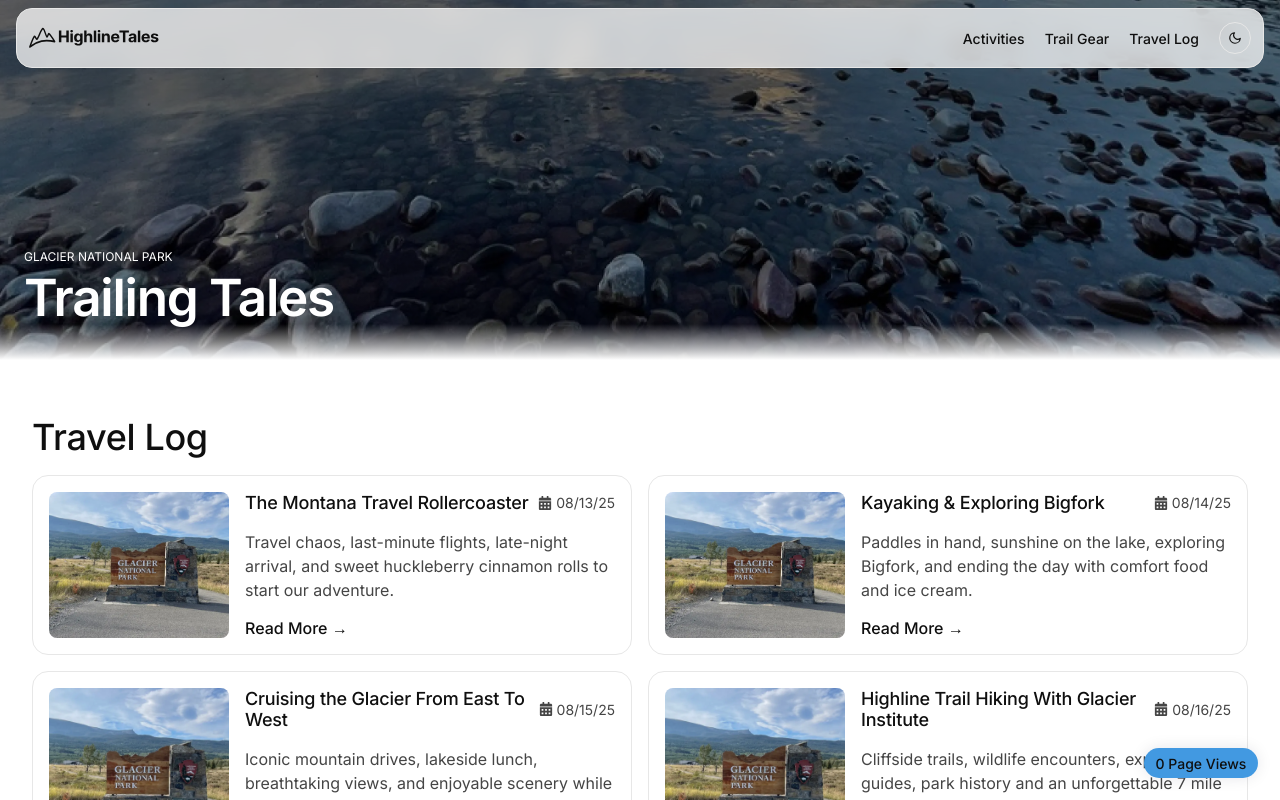
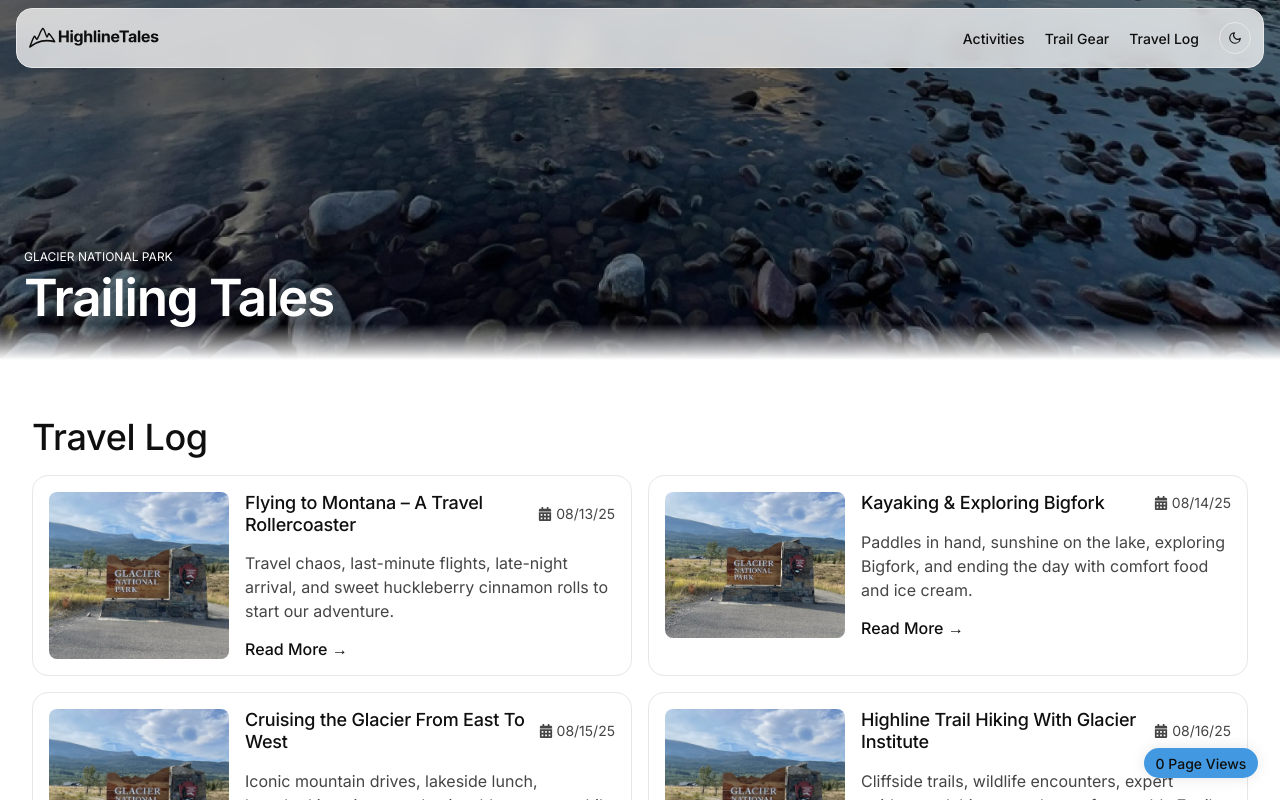
Before and after one commit to Timbaines/highline-tales, a React (Vite) app: page /blog in a window 1280 px wide. Shown: the top 800 px of the page. Built offline with nearby package versions, Linux system fonts and the light colour scheme; no server answers.

Commit message:
chore: update blog title in `blogData.js` for improved clarity and storytelling

```diff
--- a/src/data/blogData.js
+++ b/src/data/blogData.js
@@ -1,7 +1,7 @@
 export const blogData = [
     {
         id: 1,
-        title: "The Montana Travel Rollercoaster",
+        title: "Flying to Montana – A Travel Rollercoaster",
         subtitle: "Day 1",
         author: "Sarah & Tim Baines",
         date: "08/13/25",
```
